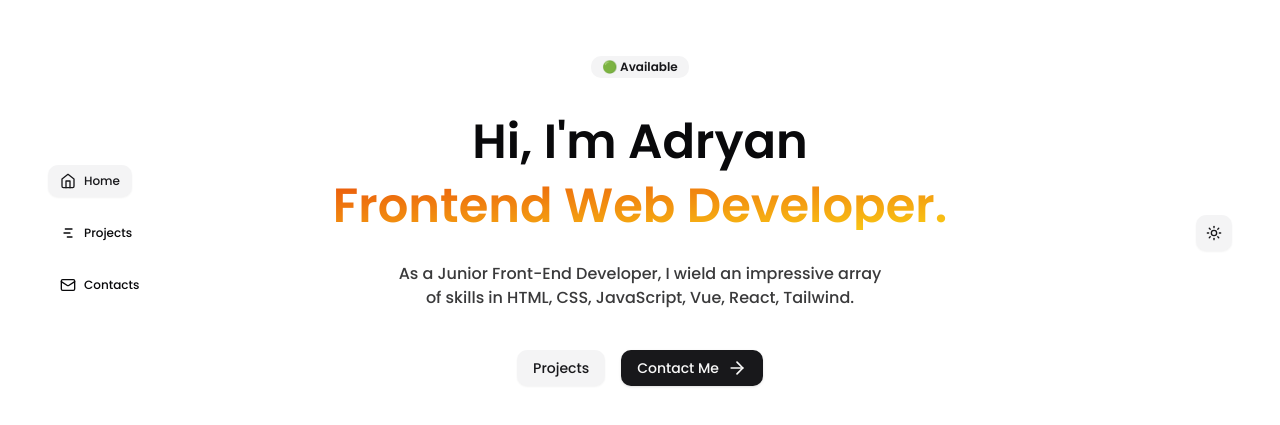
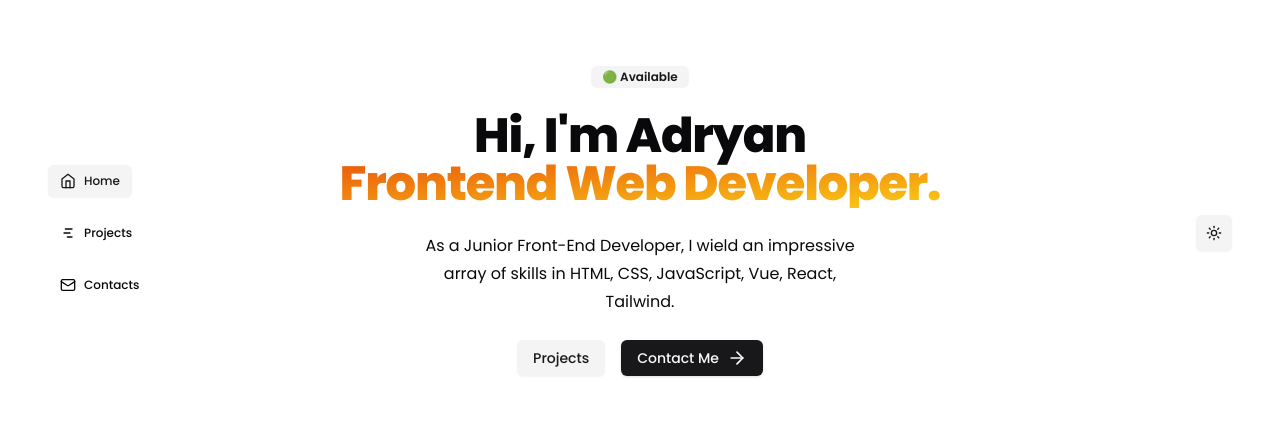
Before and after one commit to Adryanssyah/portfolio-4, a React (Vite) app: page / in a window 1280 px wide. Shown: the part 167-592 px from the top of the page. Built offline with nearby package versions, Linux system fonts and the light colour scheme.

Commit message:
update:  card list

```diff
--- a/src/components/layouts/MainLayout.tsx
+++ b/src/components/layouts/MainLayout.tsx
@@ -1,7 +1,7 @@
 function MainLayout({ children }: { children: React.ReactNode }) {
      return (
           <div className="w-full min-h-screen flex items-center justify-center relative">
-               <div className="w-full min-h-screen grid grid-cols-1 lg:grid-cols-12 p-5 lg:p-12 font-main max-w-[1600px]">{children}</div>
+               <div className="w-full grid grid-cols-1 lg:grid-cols-12 p-5 gap-x-5 lg:p-12 font-main max-w-[1600px]">{children}</div>
           </div>
      );
 }
--- /dev/null
+++ b/src/components/ui/card.tsx
@@ -0,0 +1,25 @@
+import * as React from 'react';
+
+import { cn } from '@/lib/utils';
+
+const Card = React.forwardRef<HTMLDivElement, React.HTMLAttributes<HTMLDivElement>>(({ className, ...props }, ref) => <div ref={ref} className={cn('rounded-xl bg-card text-card-foreground flex flex-col gap-3.5', className)} {...props} />);
+Card.displayName = 'Card';
+
+const CardHeader = React.forwardRef<HTMLDivElement, React.HTMLAttributes<HTMLDivElement>>(({ className, ...props }, ref) => <div ref={ref} className={cn('flex justify-between items-center space-y-1.5 px-1.5', className)} {...props} />);
+CardHeader.displayName = 'CardHeader';
+
+const CardTitle = React.forwardRef<HTMLParagraphElement, React.HTMLAttributes<HTMLHeadingElement>>(({ className, ...props }, ref) => <h3 ref={ref} className={cn('font-medium leading-none tracking-tight text-2xl', className)} {...props} />);
+CardTitle.displayName = 'CardTitle';
+
+const CardDescription = React.forwardRef<HTMLParagraphElement, React.HTMLAttributes<HTMLParagraphElement>>(({ className, ...props }, ref) => (
+     <p ref={ref} className={cn('text-sm text-muted-foreground leading-6 px-1.5', className)} {...props} />
+));
+CardDescription.displayName = 'CardDescription';
+
+const CardContent = React.forwardRef<HTMLDivElement, React.HTMLAttributes<HTMLDivElement>>(({ className, ...props }, ref) => <div ref={ref} className={cn('pt-0', className)} {...props} />);
+CardContent.displayName = 'CardContent';
+
+const CardFooter = React.forwardRef<HTMLDivElement, React.HTMLAttributes<HTMLDivElement>>(({ className, ...props }, ref) => <div ref={ref} className={cn('flex items-center gap-2 pt-0 px-1.5', className)} {...props} />);
+CardFooter.displayName = 'CardFooter';
+
+export { Card, CardHeader, CardFooter, CardTitle, CardDescription, CardContent };
--- a/src/index.css
+++ b/src/index.css
@@ -25,7 +25,7 @@
           --border: 240 5.9% 90%;
           --input: 240 5.9% 90%;
           --ring: 240 5.9% 10%;
-          --radius: 0.75rem;
+          --radius: 0.5rem;
      }
 
      .dark {
--- a/src/pages/Contact.tsx
+++ b/src/pages/Contact.tsx
@@ -1,6 +1,6 @@
 function ContactPage() {
      return (
-          <div className="w-full h-full col-span-10 flex flex-col justify-center items-center">
+          <div className="w-full h-full col-span-10 flex flex-col justify-center items-center px-10">
                <h1>Contact Page</h1>
           </div>
      );
--- a/src/pages/Home.tsx
+++ b/src/pages/Home.tsx
@@ -3,11 +3,13 @@ import { Button } from '@/components/ui/button';
 import { Badge } from '@/components/ui/badge';
 function HomePage() {
      return (
-          <div className="w-full h-full col-span-10 flex flex-col justify-center items-center">
-               <Badge variant="secondary">🟢 Available</Badge>
-               <h1 className="mb-4 font-semibold text-center text-4xl lg:text-5xl mt-10">Hi, I'm Adryan</h1>
-               <h2 className="mb-4 font-semibold text-center text-4xl lg:text-5xl bg-gradient-to-br text-transparent bg-clip-text from-orange-600 to-yellow-400 ">Frontend Web Developer.</h2>
-               <p className="py-4 opacity-80 font-medium lg:w-1/2 text-sm lg:text-base text-center">As a Junior Front-End Developer, I wield an impressive array of skills in HTML, CSS, JavaScript, Vue, React, Tailwind.</p>
+          <div className="w-full h-full col-span-10 flex flex-col justify-center items-center lg:px-10">
+               <Badge variant="secondary" className="mb-6">
+                    🟢 Available
+               </Badge>
+               <h1 className="scroll-m-20 text-4xl font-extrabold tracking-tight lg:text-5xl">Hi, I'm Adryan</h1>
+               <h2 className="scroll-m-20 text-4xl font-extrabold tracking-tight lg:text-5xl text-center bg-gradient-to-br text-transparent bg-clip-text from-orange-600 to-yellow-400 ">Frontend Web Developer.</h2>
+               <p className="leading-7 [&:not(:first-child)]:mt-6 lg:w-1/2 text-center">As a Junior Front-End Developer, I wield an impressive array of skills in HTML, CSS, JavaScript, Vue, React, Tailwind.</p>
                <div className="flex gap-4 py-6">
                     <Button variant={'secondary'}>Projects</Button>
                     <Button>
--- a/src/pages/Projects.tsx
+++ b/src/pages/Projects.tsx
@@ -1,7 +1,33 @@
+import { Badge } from '@/components/ui/badge';
+import { Button } from '@/components/ui/button';
+import { Card, CardContent, CardDescription, CardFooter, CardHeader, CardTitle } from '@/components/ui/card';
+import { Github } from 'lucide-react';
+
 function ProjectsPage() {
+     const n: number = 4;
      return (
-          <div className="w-full h-full col-span-10 flex flex-col justify-center items-center">
-               <h1>Projects Page</h1>
+          <div className="w-full col-span-10 grid grid-cols-1 md:grid-cols-2 xl:grid-cols-3 gap-x-4 gap-y-8 lg:px-10 ">
+               {[...Array(n)].map((i: number) => (
+                    <Card key={i}>
+                         <CardContent>
+                              <img className="rounded-lg" src="https://adryansportfolio.vercel.app/images/projects/hueease.webp" alt="" />
+                         </CardContent>
+                         <CardHeader>
+                              <CardTitle>HueEase</CardTitle>
+                              <div className="flex items-center gap-1">
+                                   <Button variant="link">
+                                        <Github className="w-4 h-4" />
+                                   </Button>
+                                   <Badge variant="secondary">Archived</Badge>
+                              </div>
+                         </CardHeader>
+                         <CardDescription>Lorem ipsum dolor sit amet, consectetur adipisicing elit. Nostrum temporibus quisquam vel.</CardDescription>
+                         <CardFooter>
+                              <Badge variant="outline">React</Badge>
+                              <Badge variant="outline">Tailwind</Badge>
+                         </CardFooter>
+                    </Card>
+               ))}
           </div>
      );
 }
```
